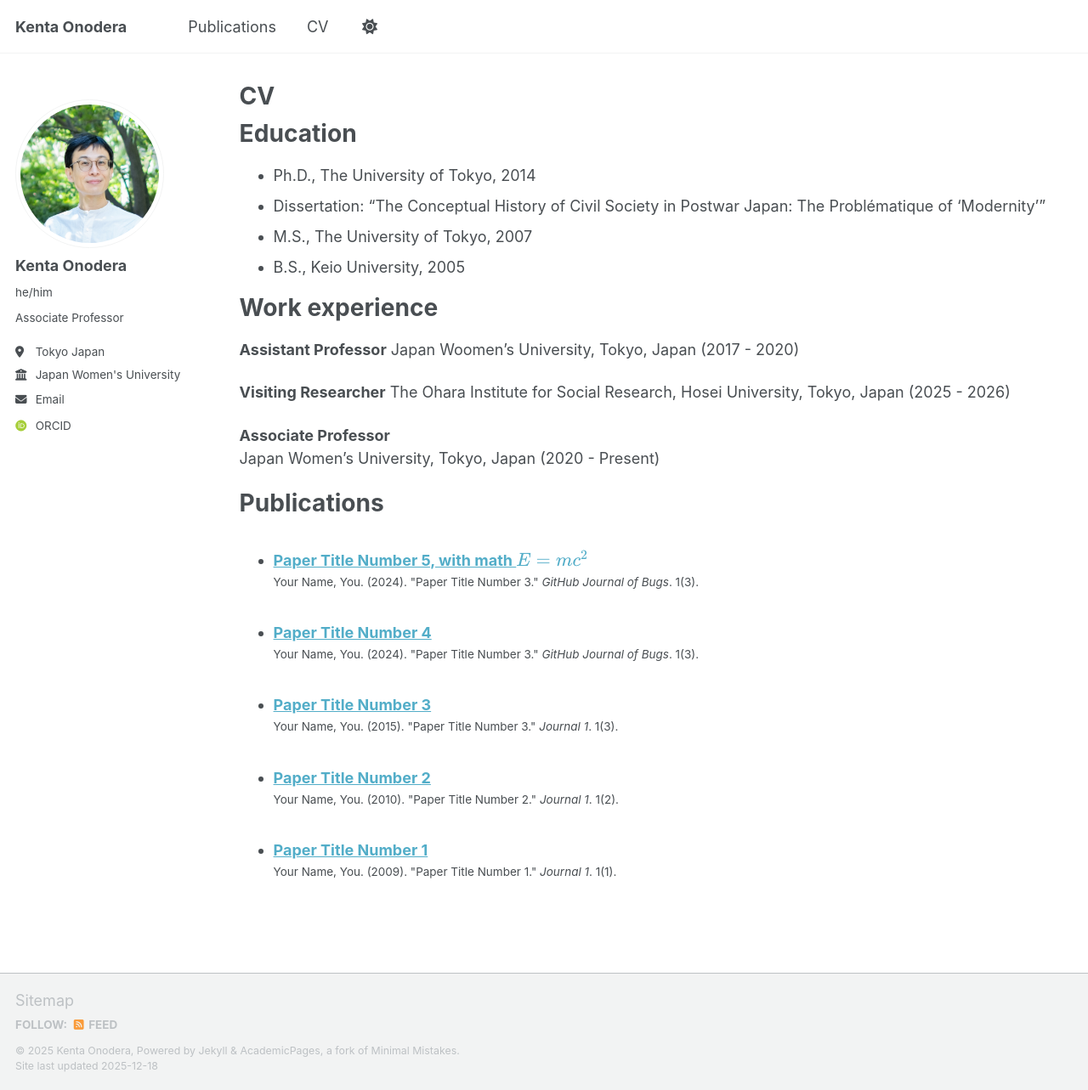
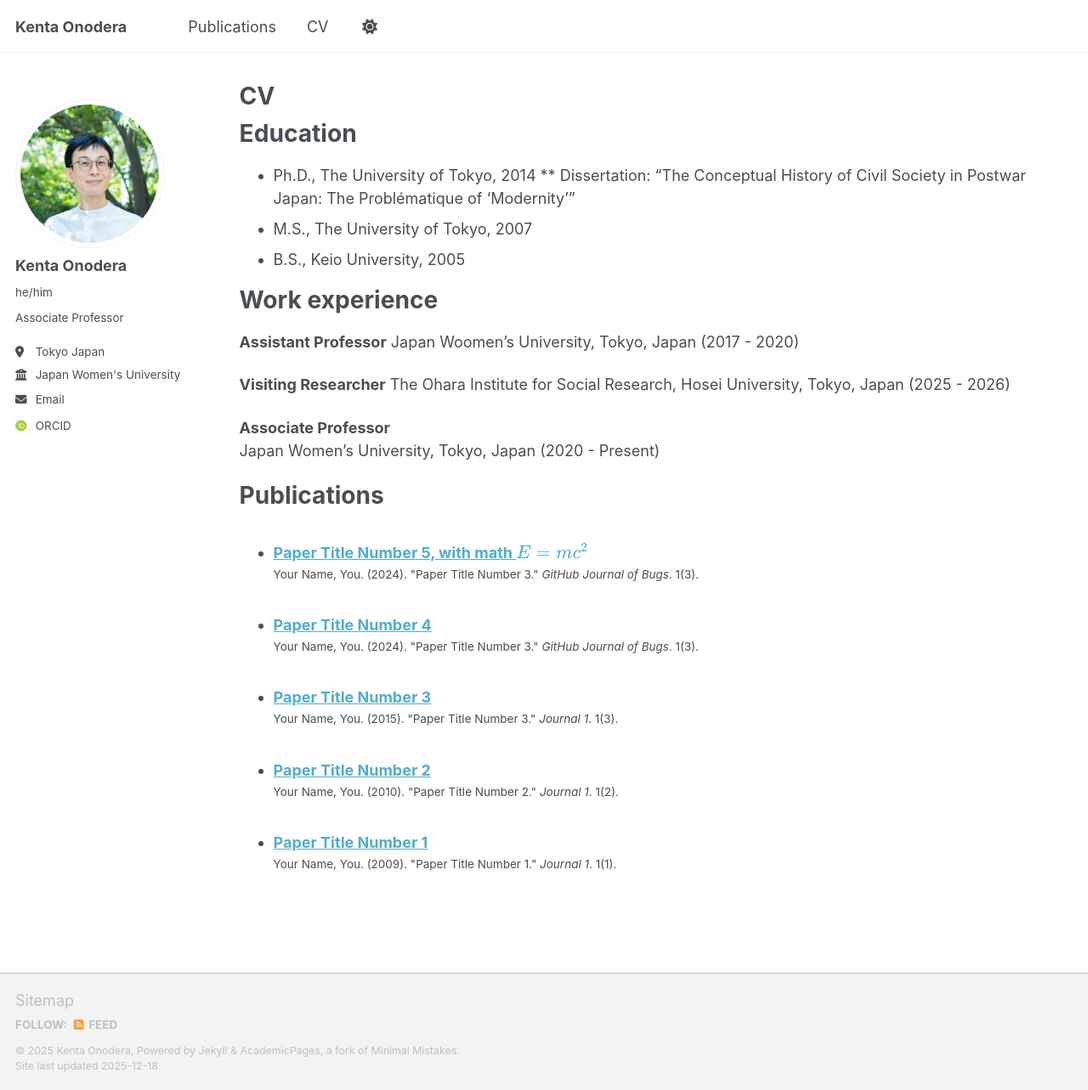
Before and after one commit to kenta-onodera/kenta-onodera.github.io, a Jekyll site: the page built from _pages/cv.md, in a window 1280 px wide and 1283 px high. Shown: the whole window at 85% size. Built offline with Jekyll 4.4.1, drawn with Linux system fonts in a browser that asks for light colours; some web fonts are replaced; a script bundle is joined from its source files by our own code; library files that are not in the unit come from our copies; some of the changed lines change nothing that is shown.

Commit message:
Update cv.md

```diff
--- a/_pages/cv.md
+++ b/_pages/cv.md
@@ -12,7 +12,7 @@
 Education
 ======
 * Ph.D., The University of Tokyo, 2014
-- Dissertation: "The Conceptual History of Civil Society in Postwar Japan: The Problématique of 'Modernity'"
+** Dissertation: "The Conceptual History of Civil Society in Postwar Japan: The Problématique of 'Modernity'"
 * M.S., The University of Tokyo, 2007
 * B.S., Keio University, 2005
 
```
